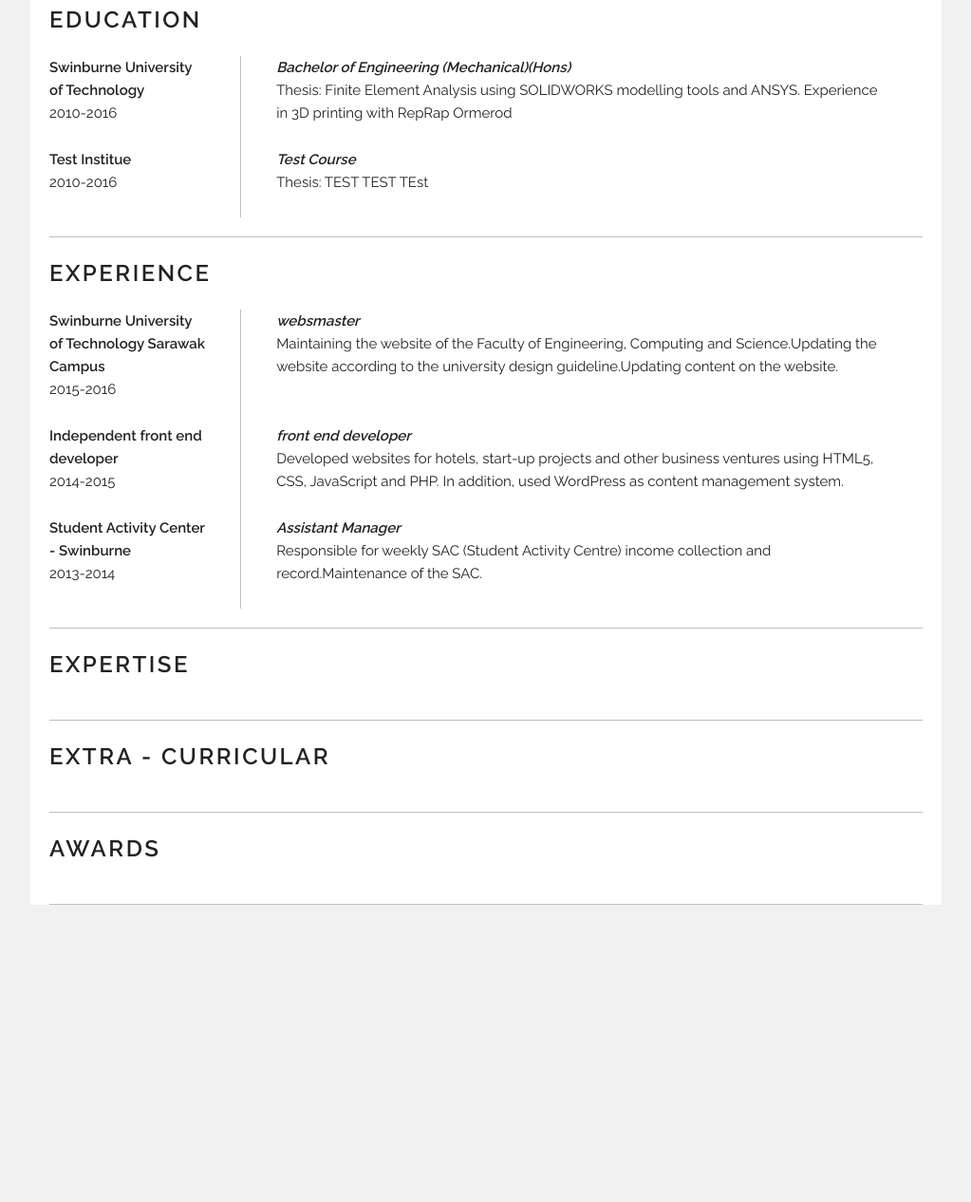
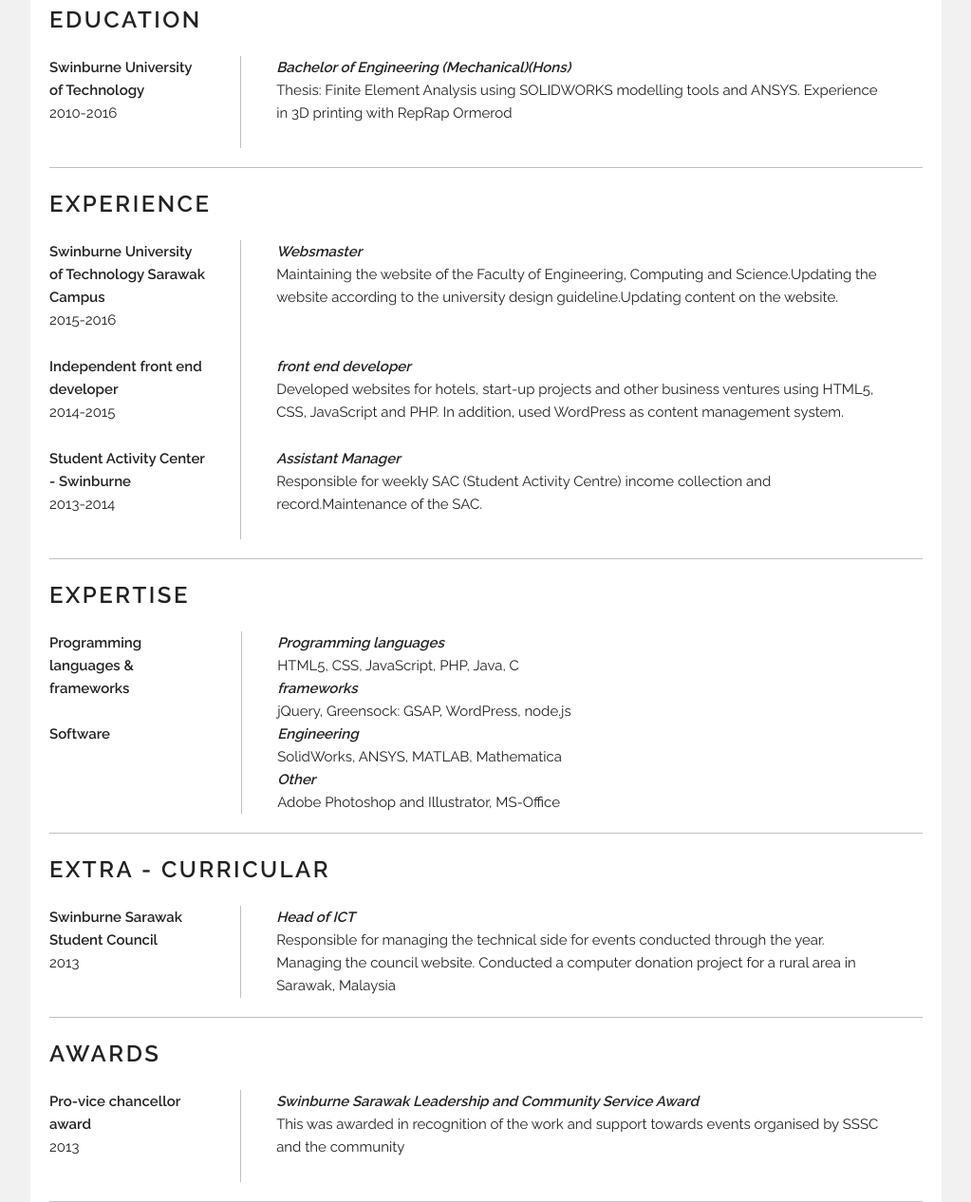
Before and after one commit to senuraa/resumejson, a website: page index.html in a window 1280 px wide. Shown: the part 171-1437 px from the top of the page at 95% size, without its empty margins (128-1151 px from the left). Before the commit the page ends 1124 px from the top, so only its background shows below. Drawn offline with nearby package versions, Linux system fonts and the light colour scheme.

Commit message:
Resume finalized

```diff
--- a/index.html
+++ b/index.html
@@ -69,7 +69,18 @@
             <div class="row">
                 <h5>Expertise</h5>
             </div>
-            <div class="row">
+            <div id="skills">
+            <!--    <div class="row">-->
+            <!--    <div class="three columns left--pane">-->
+            <!--        <h6>Programming languages & frameworks</h6>-->
+            <!--    </div>-->
+            <!--    <div class="nine columns right--pane">-->
+            <!--        <p class="title--right">Programming languages</p>-->
+            <!--        <p class="desc">HTML5, CSS, JavaScript, PHP, Java, C</p>-->
+            <!--        <p class="title--right">Frameworks</p>-->
+            <!--        <p class="desc">jQuery, Greensock: GSAP, WordPress, node.js</p>-->
+            <!--    </div>-->
+            <!--</div>-->
 
             </div>
         </div>
@@ -77,7 +88,7 @@
             <div class="row">
                 <h5>Extra - curricular</h5>
             </div>
-            <div class="row">
+            <div id="extra">
 
             </div>
         </div>
@@ -85,7 +96,7 @@
             <div class="row">
                 <h5>Awards</h5>
             </div>
-            <div class="row">
+            <div id="awards">
 
             </div>
         </div>
--- a/js/main.js
+++ b/js/main.js
@@ -15,6 +15,9 @@
     headerdata();
     edudata();
     workdata();
+    skillsdata();
+    extradata();
+    awardsdata();
 });
 
 function headerdata() {
@@ -43,3 +46,35 @@
     }
     document.getElementById("work").innerHTML=txthtml;
 }
+function skillsdata(){
+     var txthtml, arrlength, i,j,arrlength2;
+    arrlength = json.skills.length;
+    txthtml = "";
+    for (i=0;i<arrlength;i++){
+        txthtml+="<div class='row'><div class='three columns left--pane'><h6>"+json.skills[i].title+"</h6></div><div class='nine columns right--pane'>";
+        arrlength2 = json.skills[i].list.length;
+        for(j=0;j<arrlength2;j++){
+            txthtml+="<p class='title--right'>"+json.skills[i].list[j].section+"</p><p class='desc'>"+json.skills[i].list[j].list+"</p>"
+        }
+        txthtml+="</div></div>";
+    }
+    document.getElementById("skills").innerHTML=txthtml;
+}
+function extradata(){
+    var txthtml, arrlength, i;
+    arrlength = json.extra.length;
+    txthtml = "";
+    for (i=0;i<arrlength;i++){
+        txthtml+= "<div class='row'><div class='three columns left--pane'><h6>"+json.extra[i].institution+"</h6>"+"<p class='years'>"+json.extra[i].year+"</p></div>"+"<div class='nine columns right--pane'><p class='title--right'>"+json.extra[i].position+"</p><p class='desc'>"+json.extra[i].summary+"</p></div></div>"
+    }
+    document.getElementById("extra").innerHTML=txthtml;
+}
+function awardsdata(){
+    var txthtml, arrlength, i;
+    arrlength = json.awards.length;
+    txthtml = "";
+    for (i=0;i<arrlength;i++){
+        txthtml+= "<div class='row'><div class='three columns left--pane'><h6>"+json.awards[i].name+"</h6>"+"<p class='years'>"+json.awards[i].year+"</p></div>"+"<div class='nine columns right--pane'><p class='title--right'>"+json.awards[i].for+"</p><p class='desc'>"+json.awards[i].summary+"</p></div></div>"
+    }
+    document.getElementById("awards").innerHTML=txthtml;
+}
--- a/js/resume.json
+++ b/js/resume.json
@@ -19,17 +19,11 @@
         "course": "Bachelor of Engineering (Mechanical)(Hons)",
         "startyear": "2010",
         "endyear": "2016",
-        "summary":"Thesis: Finite Element Analysis using SOLIDWORKS modelling tools and ANSYS. Experience in 3D printing with RepRap Ormerod"
-    },{
-      "institution": "Test Institue",
-        "course": "Test Course",
-        "startyear": "2010",
-        "endyear": "2016",
-        "summary":"Thesis: TEST TEST TEst"
+        "summary": "Thesis: Finite Element Analysis using SOLIDWORKS modelling tools and ANSYS. Experience in 3D printing with RepRap Ormerod"
     }],
     "work": [{
         "company": "Swinburne University of Technology Sarawak Campus",
-        "position": "websmaster",
+        "position": "Websmaster",
         "startyear": "2015",
         "endyear": "2016",
         "summary": "Maintaining the website of the Faculty of Engineering, Computing and Science.Updating the website according to the university design guideline.Updating content on the website."
@@ -46,16 +40,35 @@
         "endyear": "2014",
         "summary": "Responsible for weekly SAC (Student Activity Centre) income collection and record.Maintenance of the SAC."
     }],
-    "skills":["HTML","CSS","JavaScript","jQuery","PHP","java"],
-    "extra":{
-        "institution":"Swinburne Sarawak Student Council",
-        "position":"Head of ICT",
-        "year":"2013",
-        "summary":"Responsible for managing the technical side for events conducted through the year. Managing the council website. Conducted a computer donation project for a rural area in Sarawak, Malaysia"
-    },
-    "awards":{
-        "name":"Pro-vice chancellor award",
-        "for":"Swinburne Sarawak Leadership and Community Service Award",
-        "year":"2013"
-    }
+    "skills": [{
+        "title": "Programming languages & frameworks",
+        "list": [{
+            "section": "Programming languages",
+            "list": "HTML5, CSS, JavaScript, PHP, Java, C"
+        }, {
+            "section": "frameworks",
+            "list": "jQuery, Greensock: GSAP, WordPress, node.js"
+        }]
+    },{
+      "title": "Software",
+        "list": [{
+            "section": "Engineering",
+            "list": "SolidWorks, ANSYS, MATLAB, Mathematica"
+        }, {
+            "section": "Other",
+            "list": "Adobe Photoshop and Illustrator, MS-Office"
+        }]
+    }],
+    "extra": [{
+        "institution": "Swinburne Sarawak Student Council",
+        "position": "Head of ICT",
+        "year": "2013",
+        "summary": "Responsible for managing the technical side for events conducted through the year. Managing the council website. Conducted a computer donation project for a rural area in Sarawak, Malaysia"
+    }],
+    "awards": [{
+        "name": "Pro-vice chancellor award",
+        "for": "Swinburne Sarawak Leadership and Community Service Award",
+        "year": "2013",
+        "summary": "This was awarded in recognition of the work and support towards events organised by SSSC and the community"
+    }]
 }
--- a/less/style.less
+++ b/less/style.less
@@ -117,9 +117,18 @@
     .right--pane{
         padding-left:0;
     }
+    .skills .right--pane{
+        border-left:none;
+    }
 }
 /*Experience*/
 .experience , .skills, .extra-c, .awards{
     .section-padding;
     .border-bottom;
 }
+.skills .left--pane{
+    border-right:none;
+}
+.skills .right--pane{
+    border-left:1px solid #bfbfbf; // change applies only for the skills section
+}
```
Also changed, not shown: css/style.css.
